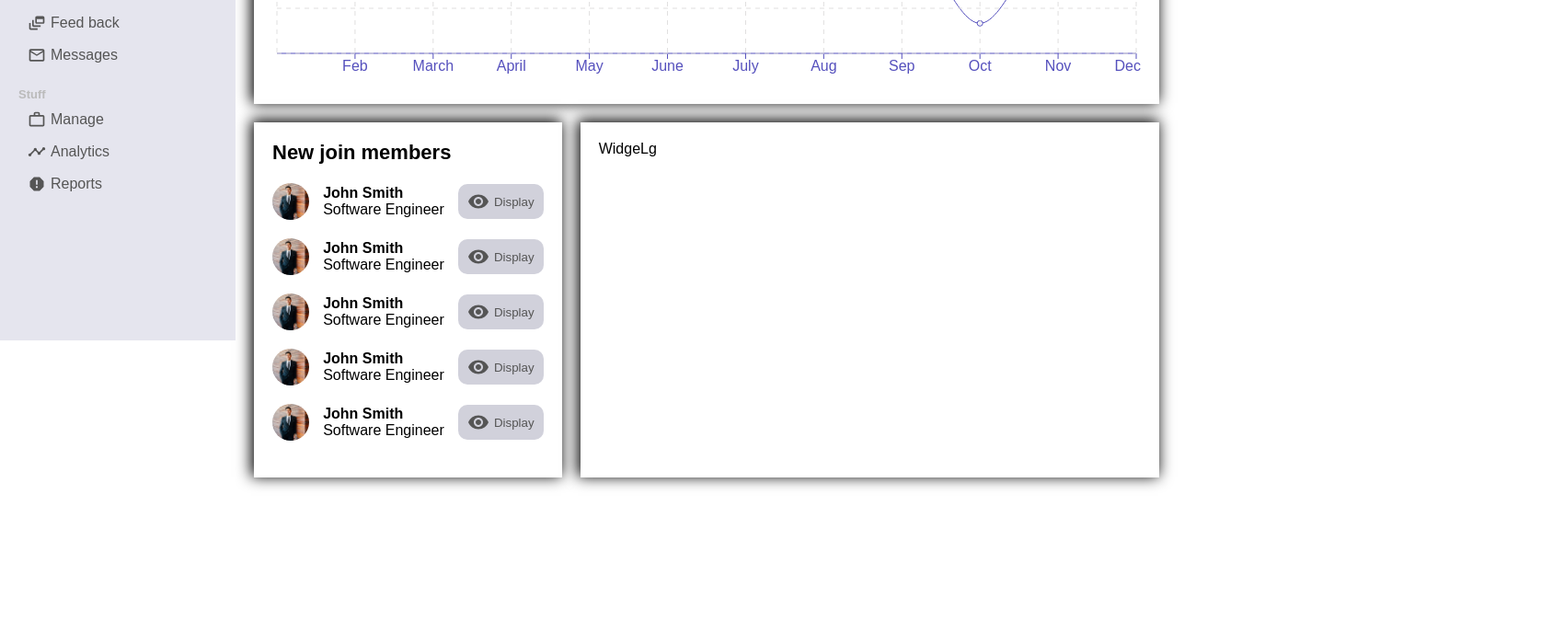
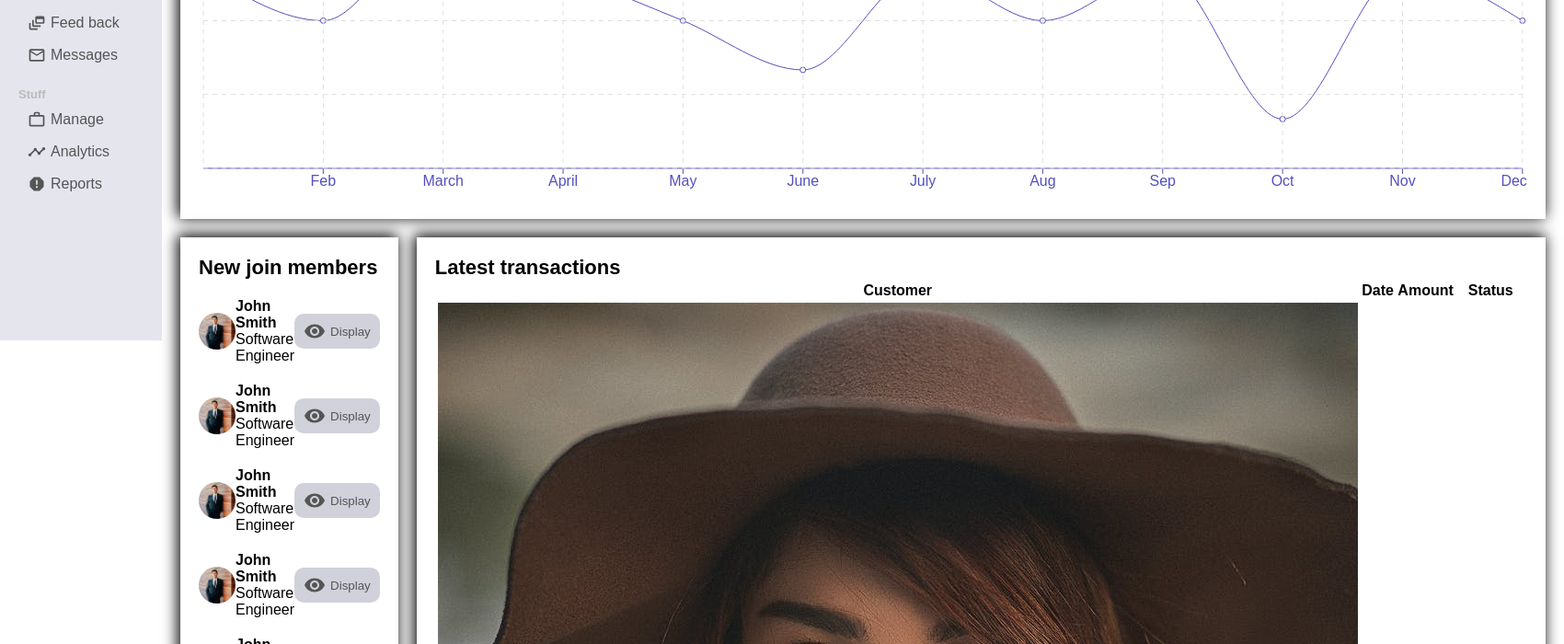
Before and after one commit to YakubuAmidu/admin, a React (Create React App) app: page / in a window 1280 px wide. Shown: the part 440-1140 px from the top of the page at 92% size, 1700 px wide, since content can reach past the window. Before the commit the page ends 979 px from the top, so only its background shows below. Built offline with nearby package versions, Linux system fonts and the light colour scheme; a web font is replaced by a local one.

Commit message:
Initial commit

```diff
--- a/src/components/widgetLg/WidgetLg.css
+++ b/src/components/widgetLg/WidgetLg.css
@@ -4,3 +4,8 @@
     box-shadow: -2px -2px 15px 1px #000000;
     padding: 20px;
 }
+
+.widgetLgTitle{
+    font-size: 22px;
+    font-weight: 600;
+}
--- a/src/components/widgetLg/WidgetLg.jsx
+++ b/src/components/widgetLg/WidgetLg.jsx
@@ -1,10 +1,38 @@
 import React from 'react';
+import user1 from '../../img/user1.png';
 import './WidgetLg.css';
 
 export default function WidgetLg(){
+    const Button = ({ type }) => {
+        return (
+            <button className={"widgetLgButton " + type}>{type}</button>
+        )
+    }
+
     return (
         <div className="widgetLg">
-        WidgeLg
+        <h3 className="widgetLgTitle">Latest transactions</h3>
+         <table className="widgetLgTable">
+             <tr className="widgetLgTr">
+                 <th className="widgetTh">Customer</th>
+                 <th className="widgetLgTh">Date</th>
+                 <th className="widgetLgTh">Amount</th>
+                 <th className="widgetLgTh">Status</th>
+             </tr>
+
+             <tr className="widgetLgTr">
+                 <td className="widgetLgUser">
+                 <img src={user1} alt="User" className="widgetLgImg" />
+                 <span className="widgetLgName">Susan Carol</span>
+                 </td>
+
+                 <td className="widgetLgDate">2 June 2021</td>
+                 <td className="widgetLgAmount">$ 3,444</td>
+                 <td className="widgetLgStatus">
+                     <Button type="Approved" />
+                 </td>
+             </tr>
+         </table>
         </div>
     )
 }
```
Also changed, not shown: src/img/user1.png (added).
